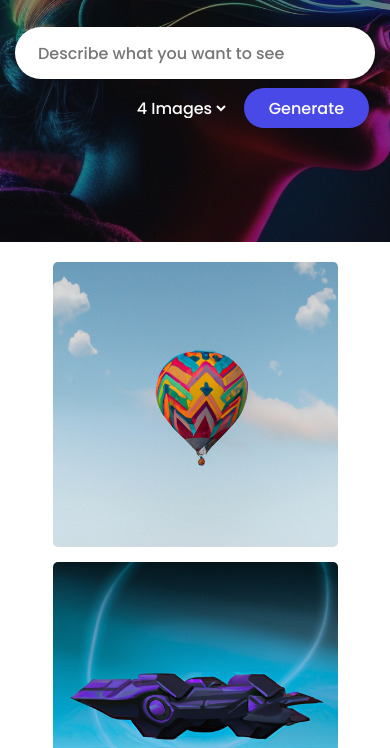
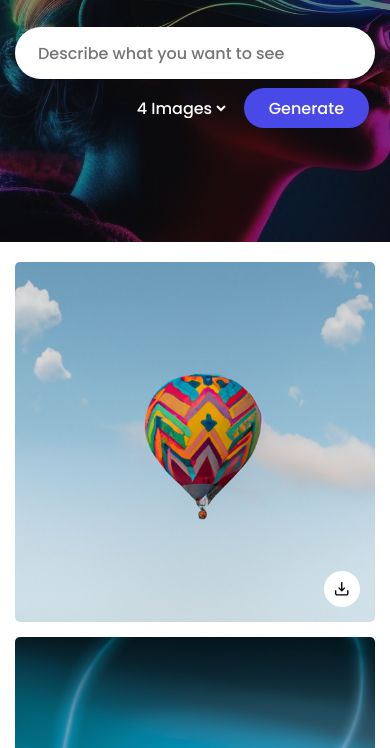
Before and after one commit to FnnyJsst/AI-image-generator, a plain HTML site: page index.html in a window 390 px wide. Shown: the part 96-844 px from the top of the page. Drawn offline with Linux system fonts and the light colour scheme.

Commit message:
finalized HTML and CSS

```diff
--- a/style.css
+++ b/style.css
@@ -105,17 +105,21 @@
     gap: 15px;
     padding: 0 15px;
     max-width: 1250px;
-    margin: 50px 0;
+    margin: 50px auto;
     justify-content: center;
     flex-wrap: wrap;
  }
 
  .image-gallery .img-card {
     width: 285px;
+    display: flex;
+    align-items: center;
+    justify-content: center;
     aspect-ratio: 1/1;
     border-radius: 5px;
     overflow: hidden;
     position: relative;
+    background: #f2f2f2;
  }
 
  .image-gallery .img-card img {
@@ -124,7 +128,7 @@
     object-fit: cover;
  }
 
- .image-gallery .img-card:hover .download-btn {
+ .image-gallery .img-card:not(.loading):hover .download-btn {
     display: flex;
  }
 
@@ -143,6 +147,11 @@
     display: none;
     align-items: center;
     justify-content: center;
+ }
+
+ .image-gallery .img-card.loading img {
+   width: 80px;
+   height: 80px;
  }
 
  @media screen and (max-width: 760px) {
@@ -179,7 +188,17 @@
         height: 100%;
     }
 
+    .image-gallery .img-card:not(.loading) .download-btn {
+      display: flex;
+    }
+
     .image-gallery {
         margin-top: 20px;
     }
  }
+
+ @media screen and (max-width: 550px) {
+   .image-gallery .img-card {
+      width: 100%;
+   }
+ }
```
